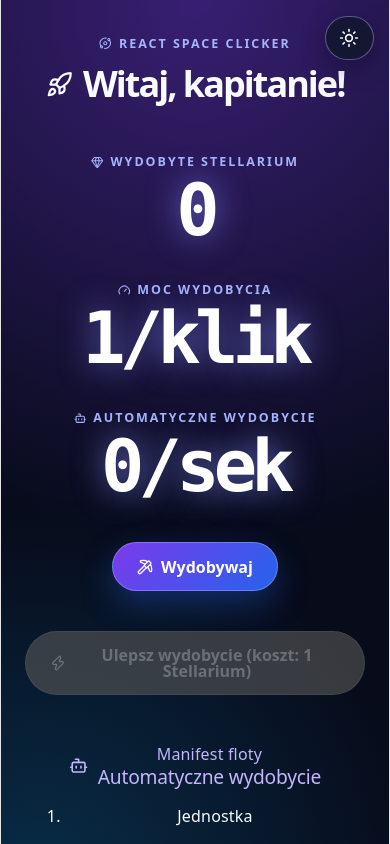
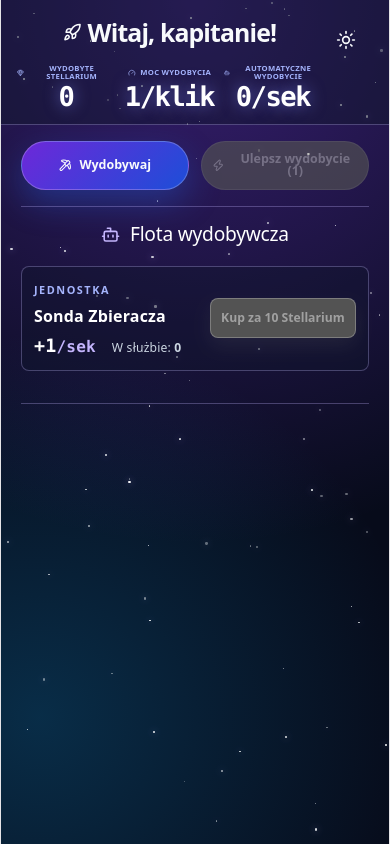
Before and after one commit to MaciejWozniczka/react-jsx-space-clicker, a React (Vite) app: page / in a window 390 px wide. Shown: the top 844 px of the page. Built offline with nearby package versions, Linux system fonts and the light colour scheme.

Commit message:
Changed app design

```diff
--- a/src/App.css
+++ b/src/App.css
@@ -41,6 +41,10 @@
   --theme-toggle-text: #f8fafc;
   --theme-toggle-shadow: rgba(2, 6, 23, 0.35);
   --theme-focus: #c4b5fd;
+  --control-highlight: rgba(196, 181, 253, 0.14);
+  --control-highlight-strong: rgba(129, 140, 248, 0.26);
+  --action-start: #6d28d9;
+  --action-end: #1d4ed8;
 }
 
 .app--light {
@@ -69,6 +73,10 @@
   --theme-toggle-text: #102a43;
   --theme-toggle-shadow: rgba(15, 47, 88, 0.18);
   --theme-focus: #1d4ed8;
+  --control-highlight: rgba(255, 255, 255, 0.46);
+  --control-highlight-strong: rgba(59, 130, 246, 0.22);
+  --action-start: #2563eb;
+  --action-end: #0f4c9a;
 }
 
 .theme-toggle {
@@ -78,21 +86,32 @@
   z-index: 10;
   display: inline-flex;
   align-items: center;
-  gap: 0.5rem;
-  min-height: 44px;
-  padding: 0.55rem 0.85rem;
-  border: 1px solid var(--theme-toggle-border);
+  gap: 0.6rem;
+  min-height: 48px;
+  padding: 0.6rem 0.9rem 0.6rem 0.65rem;
+  border: 0;
   border-radius: 999px;
   color: var(--theme-toggle-text);
-  background: var(--theme-toggle-bg);
-  box-shadow: 0 0.5rem 1.5rem var(--theme-toggle-shadow);
+  background: transparent;
+  box-shadow: none;
   cursor: pointer;
-  font: 700 0.875rem/1 var(--sans);
-  transition: background 180ms ease, border-color 180ms ease, color 180ms ease, transform 180ms ease;
+  font: 700 0.78rem/1 var(--sans);
+  letter-spacing: 0.04em;
+  text-transform: uppercase;
+  transition: background 180ms ease-out, border-color 180ms ease-out, box-shadow 180ms ease-out, transform 180ms ease-out;
+}
+
+.theme-toggle > svg {
+  padding: 0;
 }
 
 .theme-toggle:hover {
+  background: var(--control-highlight);
   transform: translateY(-2px);
+}
+
+.theme-toggle:active {
+  transform: translateY(0) scale(0.98);
 }
 
 .theme-toggle:focus-visible {
--- a/src/components/StellariumExtractor.css
+++ b/src/components/StellariumExtractor.css
@@ -1,13 +1,51 @@
 .stellarium-extractor {
+  position: relative;
   display: grid;
-  justify-items: center;
-  align-content: center;
-  min-height: 100%;
-  padding: clamp(2rem, 8vw, 6rem) 1.5rem;
+  grid-template-rows: auto minmax(0, 1fr);
+  height: 100svh;
+  min-height: 0;
   overflow: hidden;
   color: var(--sky-text);
   background: var(--sky-background);
   transition: color 240ms ease, background 350ms ease;
+}
+
+.stellarium-extractor > :not(.star-field) {
+  position: relative;
+  z-index: 1;
+}
+
+.star-field {
+  position: absolute;
+  inset: 0;
+  overflow: hidden;
+  pointer-events: none;
+}
+
+.star-field__star {
+  position: absolute;
+  top: var(--star-top);
+  left: var(--star-left);
+  width: var(--star-size);
+  height: var(--star-size);
+  border-radius: 50%;
+  opacity: var(--star-opacity);
+  background: #f8fafc;
+  box-shadow: 0 0 0.45rem rgba(196, 181, 253, 0.8);
+}
+
+.stellarium-extractor__status-panel {
+  display: grid;
+  grid-template-columns: minmax(12rem, auto) minmax(0, 1fr);
+  align-items: center;
+  gap: clamp(1rem, 4vw, 4rem);
+  padding: 1rem clamp(1.25rem, 4vw, 3rem);
+  border-bottom: 1px solid var(--card-border);
+  background: color-mix(in srgb, var(--card-bg) 72%, transparent);
+}
+
+.stellarium-extractor__identity {
+  text-align: left;
 }
 
 .stellarium-extractor__eyebrow,
@@ -17,7 +55,7 @@
   gap: 0.45rem;
   margin: 0;
   color: var(--sky-muted);
-  font-size: 0.78rem;
+  font-size: 0.62rem;
   font-weight: 700;
   letter-spacing: 0.16em;
   text-transform: uppercase;
@@ -26,30 +64,65 @@
 .stellarium-extractor h1 {
   display: flex;
   align-items: center;
-  justify-content: center;
-  gap: 0.65rem;
-  margin: 0.7rem 0 3rem;
+  justify-content: flex-start;
+  gap: 0.4rem;
+  margin: 0.25rem 0 0;
   color: inherit;
-  font-size: clamp(2.25rem, 6vw, 4.75rem);
+  font-size: clamp(1.15rem, 2.5vw, 1.65rem);
   font-weight: 800;
   line-height: 1;
-  letter-spacing: -0.055em;
+  letter-spacing: -0.035em;
+}
+
+.stellarium-extractor__metrics {
+  display: grid;
+  grid-template-columns: repeat(3, minmax(0, 1fr));
+  gap: clamp(0.5rem, 2vw, 1.5rem);
+}
+
+.stellarium-extractor__metric {
+  min-width: 0;
+  text-align: center;
+}
+
+.stellarium-extractor__metric .stellarium-extractor__label {
+  justify-content: center;
+  gap: 0.3rem;
+  letter-spacing: 0.08em;
+  white-space: nowrap;
 }
 
 .stellarium-extractor__value {
-  min-width: 5.5rem;
-  margin: 0.25rem 0;
+  display: block;
+  min-width: 0;
+  margin: 0.15rem 0 0;
   color: var(--sky-heading);
   font-family: var(--mono);
-  font-size: clamp(4.5rem, 15vw, 9rem);
+  font-size: clamp(1.45rem, 3.5vw, 2.5rem);
   font-weight: 800;
   line-height: 0.9;
-  letter-spacing: -0.08em;
-  text-shadow: 0 0 2rem rgba(129, 140, 248, 0.7);
+  letter-spacing: -0.055em;
+  text-shadow: 0 0 1rem rgba(129, 140, 248, 0.6);
 }
 
-.stellarium-extractor__value + .stellarium-extractor__label {
-  margin-top: 2rem;
+.stellarium-extractor__content {
+  min-height: 0;
+  overflow-y: auto;
+  padding: clamp(1.25rem, 3vw, 2.5rem) clamp(1.25rem, 4vw, 3rem) 3rem;
+  scrollbar-color: var(--card-border) transparent;
+}
+
+.stellarium-extractor__actions {
+  display: grid;
+  width: min(100%, 48rem);
+  margin: 0 auto;
+}
+
+.stellarium-extractor__action-controls {
+  display: flex;
+  flex-wrap: wrap;
+  justify-content: center;
+  gap: 0.75rem;
 }
 
 .stellarium-extractor__button {
@@ -57,15 +130,15 @@
   align-items: center;
   justify-content: center;
   gap: 0.5rem;
-  margin-top: 2.5rem;
-  padding: 0.95rem 1.5rem;
+  min-height: 42px;
+  padding: 0.7rem 1rem;
   border: 1px solid var(--button-border);
   border-radius: 999px;
-  color: var(--sky-heading);
-  background: linear-gradient(135deg, #7c3aed, #2563eb);
+  color: #f8fafc;
+  background: linear-gradient(135deg, var(--action-start), var(--action-end));
   box-shadow: 0 0.8rem 2rem rgba(37, 99, 235, 0.35);
   cursor: pointer;
-  font: 700 1rem/1 var(--sans);
+  font: 700 0.9rem/1 var(--sans);
   transition: transform 160ms ease, box-shadow 160ms ease, filter 160ms ease;
 }
 
@@ -104,8 +177,11 @@
 }
 
 .stellarium-extractor__shop {
-  width: min(100%, 58rem);
-  margin-top: 3rem;
+  width: 100%;
+  margin-top: 1.5rem;
+  padding: 1rem 0;
+  border-top: 1px solid var(--card-border);
+  border-bottom: 1px solid var(--card-border);
 }
 
 .stellarium-extractor__shop-heading {
@@ -114,55 +190,107 @@
   justify-content: center;
   gap: 0.6rem;
   color: var(--sky-accent);
+  text-align: center;
 }
 
 .stellarium-extractor__shop-heading h2 {
   margin: 0;
-  color: inherit;
+}
+
+.stellarium-extractor__shop-type {
+  color: var(--sky-muted);
+  font-size: 0.68rem;
+  font-weight: 800;
+  letter-spacing: 0.14em;
+  text-transform: uppercase;
+}
+
+.stellarium-extractor__shop-heading h2 {
+  color: var(--sky-heading);
   font-size: clamp(1.2rem, 3vw, 1.65rem);
 }
 
-.stellarium-extractor__shop-grid {
+.stellarium-extractor__shop-list {
   display: grid;
-  grid-template-columns: repeat(auto-fit, minmax(15rem, 1fr));
-  gap: 1rem;
+  gap: 0;
+  padding: 0;
   margin-top: 1.25rem;
+  list-style: none;
+}
+
+.stellarium-extractor__shop-item {
+  display: grid;
+  grid-template-columns: minmax(0, 1fr) auto;
+  align-items: center;
+  gap: 1.5rem;
+  padding: 0.85rem 1rem;
+  border: 1px solid var(--card-border);
+  border-radius: 0.5rem;
+  background: color-mix(in srgb, var(--card-bg) 60%, transparent);
   text-align: left;
 }
 
-.stellarium-extractor__shop-card {
-  padding: 1.25rem;
-  border: 1px solid var(--card-border);
-  border-radius: 1rem;
-  background: var(--card-bg);
-  box-shadow: 0 0.75rem 2rem rgba(2, 6, 23, 0.24);
+.stellarium-extractor__shop-item + .stellarium-extractor__shop-item {
+  margin-top: 0.6rem;
 }
 
-.stellarium-extractor__shop-card h3,
-.stellarium-extractor__shop-card p {
+.stellarium-extractor__shop-machine h3,
+.stellarium-extractor__shop-production,
+.stellarium-extractor__shop-owned {
   margin: 0;
 }
 
-.stellarium-extractor__shop-card h3 {
+.stellarium-extractor__shop-machine h3 {
+  margin-top: 0.22rem;
   color: var(--sky-heading);
   font-size: 1.1rem;
 }
 
-.stellarium-extractor__shop-card p {
-  margin-top: 0.4rem;
+.stellarium-extractor__shop-production {
+  color: var(--sky-accent);
+  font: 700 1rem/1 var(--mono);
+}
+
+.stellarium-extractor__shop-production strong {
+  color: var(--sky-heading);
+  font-size: 1.35rem;
+}
+
+.stellarium-extractor__shop-owned {
   color: var(--card-text);
+  font-size: 0.88rem;
+}
+
+.stellarium-extractor__shop-details {
+  display: flex;
+  flex-wrap: wrap;
+  align-items: baseline;
+  gap: 0.35rem 1rem;
+  margin-top: 0.5rem;
 }
 
 .stellarium-extractor__shop-button {
-  width: 100%;
-  margin-top: 1rem;
+  min-width: 12rem;
+  min-height: 44px;
   padding: 0.75rem 1rem;
   border: 1px solid var(--button-border);
-  border-radius: 0.65rem;
-  color: var(--sky-heading);
-  background: linear-gradient(135deg, #7c3aed, #2563eb);
+  border-radius: 0.5rem;
+  color: #f8fafc;
+  background: linear-gradient(135deg, var(--action-start), var(--action-end));
+  box-shadow: 0 0.5rem 1.25rem rgba(37, 99, 235, 0.2);
   cursor: pointer;
   font: 700 0.9rem/1.2 var(--sans);
+  transition: filter 160ms ease-out, box-shadow 160ms ease-out, transform 160ms ease-out;
+}
+
+.stellarium-extractor__shop-button:hover:not(:disabled) {
+  box-shadow: 0 0.75rem 1.5rem rgba(37, 99, 235, 0.35);
+  filter: brightness(1.1);
+  transform: translateY(-1px);
+}
+
+.stellarium-extractor__shop-button:active:not(:disabled) {
+  transform: translateY(0) scale(0.98);
 }
 
 .stellarium-extractor__shop-button:disabled {
@@ -176,3 +304,96 @@
   outline: 3px solid #c4b5fd;
   outline-offset: 3px;
 }
+
+@media (max-width: 640px) {
+  .theme-toggle {
+    min-width: 48px;
+    padding: 0.6rem;
+  }
+
+  .theme-toggle__label {
+    display: none;
+  }
+
+  .stellarium-extractor__shop {
+    padding-inline: 0;
+    margin-top: 1rem;
+  }
+
+  .stellarium-extractor__shop-item {
+    grid-template-columns: minmax(0, 1fr) auto;
+    gap: 0.75rem;
+    padding: 0.65rem 0.75rem;
+  }
+
+  .stellarium-extractor__shop-button {
+    width: auto;
+    min-width: 8.5rem;
+    min-height: 40px;
+    padding: 0.55rem 0.65rem;
+    font-size: 0.76rem;
+  }
+
+  .stellarium-extractor__status-panel {
+    grid-template-columns: 1fr;
+    gap: 0.9rem;
+    padding: 1rem 4.2rem 0.9rem 1rem;
+  }
+
+  .stellarium-extractor__identity {
+    text-align: center;
+  }
+
+  .stellarium-extractor__eyebrow {
+    display: none;
+  }
+
+  .stellarium-extractor h1 {
+    justify-content: center;
+    font-size: 1.55rem;
+  }
+
+  .stellarium-extractor__metrics {
+    gap: 0.35rem;
+  }
+
+  .stellarium-extractor__metric .stellarium-extractor__label {
+    min-height: 2.2em;
+    font-size: 0.48rem;
+    letter-spacing: 0.035em;
+    line-height: 1.1;
+    text-align: center;
+    white-space: normal;
+  }
+
+  .stellarium-extractor__value {
+    font-size: clamp(1.25rem, 7vw, 1.7rem);
+  }
+
+  .stellarium-extractor__content {
+    padding: 1rem 1.25rem 2rem;
+  }
+
+  .stellarium-extractor__action-controls {
+    display: grid;
+    grid-template-columns: 1fr 1fr;
+  }
+
+  .stellarium-extractor__button {
+    width: 100%;
+    padding-inline: 0.65rem;
+    font-size: 0.78rem;
+  }
+
+  .stellarium-extractor__shop-machine h3 {
+    font-size: 1rem;
+  }
+
+  .stellarium-extractor__shop-production strong {
+    font-size: 1.15rem;
+  }
+
+  .stellarium-extractor__shop-owned {
+    font-size: 0.76rem;
+  }
+}
--- a/src/components/StellariumExtractor.jsx
+++ b/src/components/StellariumExtractor.jsx
@@ -21,7 +21,11 @@
   return (
     <main className="stellarium-extractor">
       <StarField visible={isDark} />
+      <header className="stellarium-extractor__status-panel">
+        <div className="stellarium-extractor__identity">
           <StellariumHeader />
+        </div>
+        <div className="stellarium-extractor__metrics" aria-label="Stan wydobycia">
           <StellariumMetric
             icon={Gem}
             label="Wydobyte Stellarium"
@@ -40,6 +44,9 @@
             value={`${autoProduction}/sek`}
             shouldAnimate={autoProduction > 0}
           />
+        </div>
+      </header>
+      <section className="stellarium-extractor__content" aria-label="Sterowanie wydobyciem">
         <StellariumActions
           autoClickers={autoClickers}
           canUpgradeExtraction={stellarium >= upgradeCost}
@@ -48,6 +55,7 @@
           onUpgradeExtraction={upgradeExtraction}
           upgradeCost={upgradeCost}
         />
+      </section>
     </main>
   );
 }
--- a/src/components/StellariumMetric.jsx
+++ b/src/components/StellariumMetric.jsx
@@ -2,7 +2,7 @@
 
 function StellariumMetric({ icon: Icon, label, value, shouldAnimate }) {
   return (
-    <>
+    <div className="stellarium-extractor__metric">
       <p className="stellarium-extractor__label">
         <Icon size="1em" aria-hidden="true" />
         {label}
@@ -10,7 +10,7 @@
       <AnimatedStellariumValue shouldAnimate={shouldAnimate}>
         {value}
       </AnimatedStellariumValue>
-    </>
+    </div>
   );
 }
 
--- a/src/components/functional/StellariumActions.jsx
+++ b/src/components/functional/StellariumActions.jsx
@@ -9,7 +9,8 @@
   upgradeCost,
 }) {
   return (
-    <>
+    <div className="stellarium-extractor__actions">
+      <div className="stellarium-extractor__action-controls">
         <button className="stellarium-extractor__button" onClick={onExtract}>
           <Pickaxe size="1em" aria-hidden="true" />
           Wydobywaj
@@ -21,15 +22,15 @@
           disabled={!canUpgradeExtraction}
         >
           <Zap size="1em" aria-hidden="true" />
-        Ulepsz wydobycie (koszt: {upgradeCost} Stellarium)
+          Ulepsz wydobycie ({upgradeCost})
         </button>
+      </div>
 
       <section className="stellarium-extractor__shop" aria-labelledby="auto-clicker-shop-title">
         <div className="stellarium-extractor__shop-heading">
           <Bot size="1.2em" aria-hidden="true" />
           <div>
-            <p>Manifest floty</p>
-            <h2 id="auto-clicker-shop-title">Automatyczne wydobycie</h2>
+            <h2 id="auto-clicker-shop-title">Flota wydobywcza</h2>
           </div>
         </div>
         <ol className="stellarium-extractor__shop-list">
@@ -42,12 +43,14 @@
                     <span className="stellarium-extractor__shop-type">Jednostka</span>
                     <h3>{autoClicker.name}</h3>
                   </div>
+                  <div className="stellarium-extractor__shop-details">
                     <p className="stellarium-extractor__shop-production">
                       <strong>+{autoClicker.production}</strong>/sek
                     </p>
                     <p className="stellarium-extractor__shop-owned">
                       W służbie: <strong>{autoClicker.owned}</strong>
                     </p>
+                  </div>
                 </article>
                 <button
                   className="stellarium-extractor__shop-button"
@@ -60,7 +63,7 @@
             ))}
         </ol>
       </section>
-    </>
+    </div>
   );
 }
 
```
Lines whose indentation alone changed are shown as unchanged.
